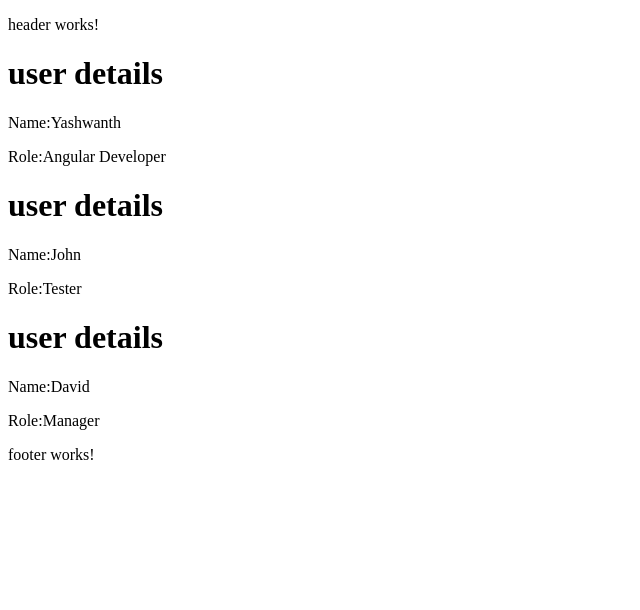
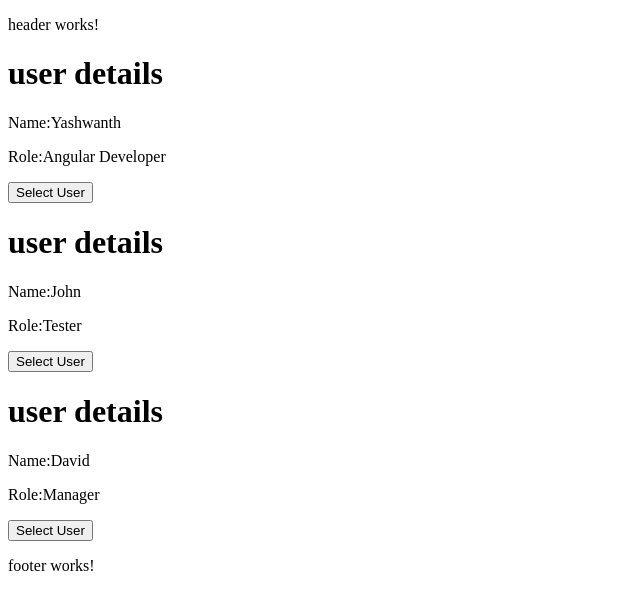
Before and after one commit to yashwanthk8/AngularPractice, an Angular app: page / in a window 1280 px wide. Shown: the top 610 px of the page, without its empty margins (0-640 px from the left). Built offline with nearby package versions, Linux system fonts and the light colour scheme.

Commit message:
feat(output): learned output decorator with hands on

```diff
--- a/src/app/dashboard/dashboard.component.html
+++ b/src/app/dashboard/dashboard.component.html
@@ -1,5 +1,10 @@
 <app-header></app-header>
 @for (user of users; track user.userName){
-  <app-user [userName]="user.userName" [role]="user.role"></app-user>
+  <app-user [userName]="user.userName" [role]="user.role"
+   (userSelected)="onUserSelected($event)"></app-user>
 }
-<app-footer></app-footer>
+@if(selectedUser) {
+  <h2>Selected User: {{ selectedUser }}</h2>
+}
+<app-footer>
+</app-footer>
--- a/src/app/dashboard/dashboard.component.ts
+++ b/src/app/dashboard/dashboard.component.ts
@@ -10,6 +10,11 @@ import {FooterComponent} from './footer/footer.component';
   styleUrl: './dashboard.component.css'
 })
 export class DashboardComponent {
+selectedUser='';
+
+onUserSelected(name: string){
+  this.selectedUser = name;
+}
 
   users = [
   {
--- a/src/app/dashboard/user/user.component.html
+++ b/src/app/dashboard/user/user.component.html
@@ -1,3 +1,7 @@
 <h1>user details</h1>
 <p>Name:{{userName}}</p>
 <p>Role:{{role}}</p>
+
+<button (click)="selectUser()">
+  Select User
+</button>
--- a/src/app/dashboard/user/user.component.ts
+++ b/src/app/dashboard/user/user.component.ts
@@ -1,12 +1,17 @@
-import { Component, Input } from '@angular/core';
+import { Component, EventEmitter, Input, Output } from '@angular/core';
 
 @Component({
   selector: 'app-user',
   imports: [],
   templateUrl: './user.component.html',
-  styleUrl: './user.component.css'
+  styleUrls: ['./user.component.css']
 })
 export class UserComponent {
-  @Input() userName='';
-  @Input() role='';
+  @Input() userName = '';
+  @Input() role = '';
+
+  @Output() userSelected = new EventEmitter<string>();
+  selectUser(){
+    this.userSelected.emit(this.userName);
+  }
 }
```
